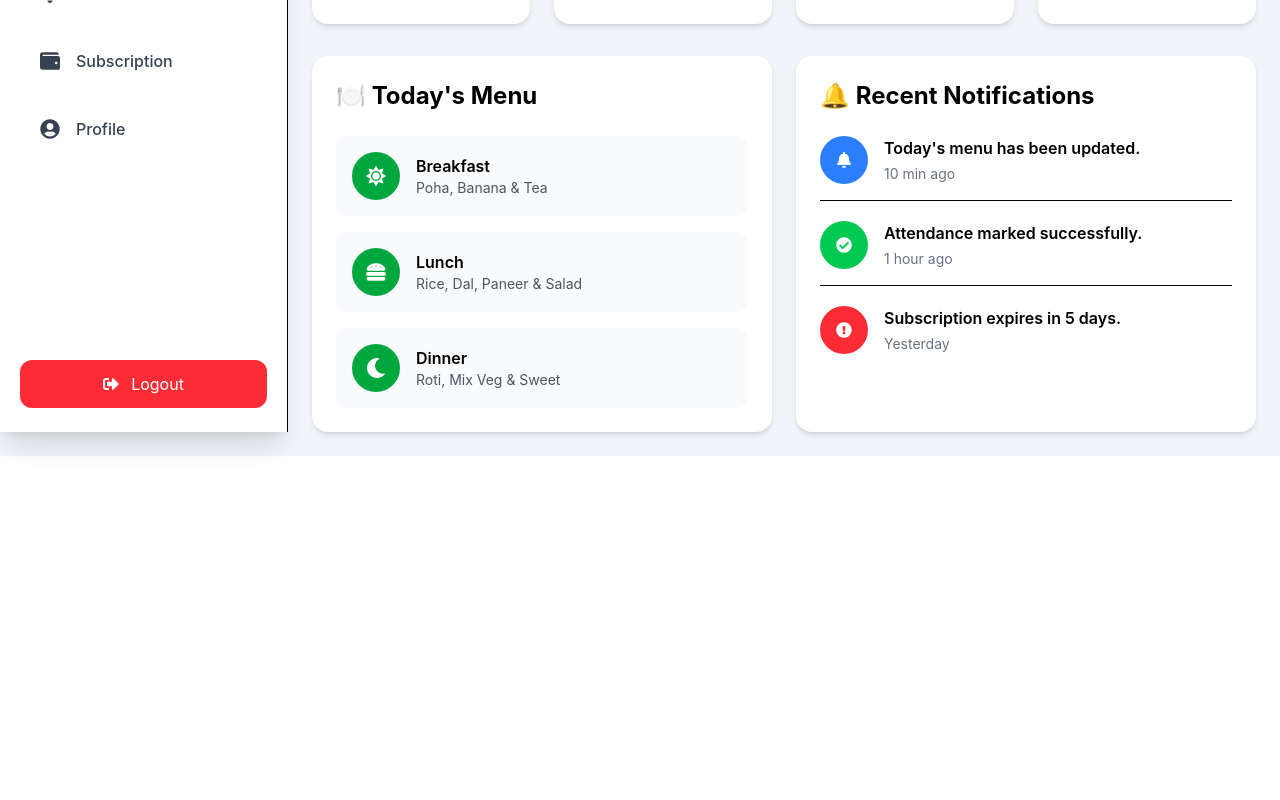
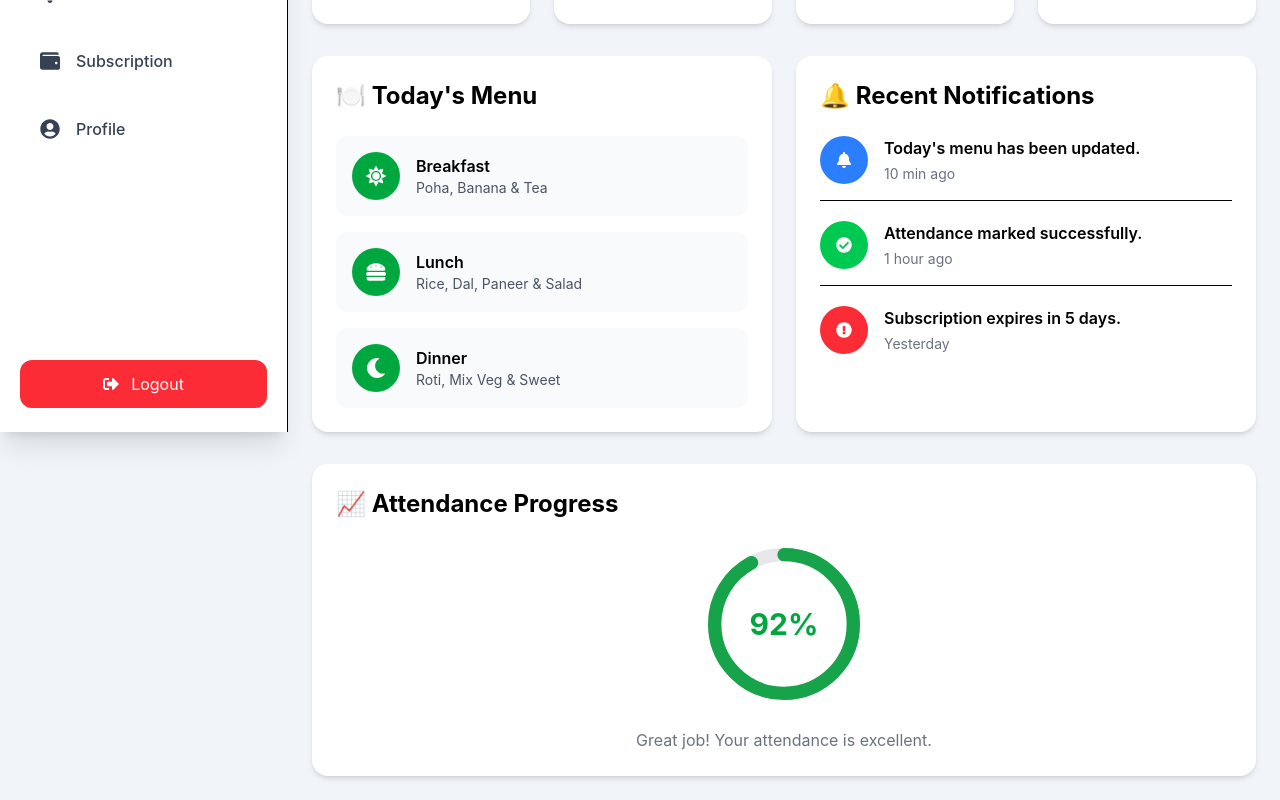
Before and after one commit to TheMnis/MessMate, a React (Vite) app: page /student/dashboard in a window 1280 px wide. Shown: the part 368-1168 px from the top of the page. Before the commit the page ends 824 px from the top, so only its background shows below. Built offline with nearby package versions, Linux system fonts and the light colour scheme.

Commit message:
feat: dashboard attendance progress

```diff
--- /dev/null
+++ b/src/components/dashboard/AttendanceProgressCard.jsx
@@ -0,0 +1,57 @@
+function AttendanceProgressCard() {
+  const attendance = 92;
+
+  return (
+    <div className="bg-white rounded-2xl shadow-md p-6">
+      <h2 className="text-2xl font-bold mb-6">
+        📈 Attendance Progress
+      </h2>
+
+      <div className="flex flex-col items-center">
+
+        <div className="relative w-40 h-40">
+
+          <svg
+            className="w-40 h-40 -rotate-90"
+            viewBox="0 0 120 120"
+          >
+            <circle
+              cx="60"
+              cy="60"
+              r="52"
+              stroke="#E5E7EB"
+              strokeWidth="10"
+              fill="none"
+            />
+
+            <circle
+              cx="60"
+              cy="60"
+              r="52"
+              stroke="#16A34A"
+              strokeWidth="10"
+              fill="none"
+              strokeLinecap="round"
+              strokeDasharray="327"
+              strokeDashoffset={327 - (327 * attendance) / 100}
+            />
+          </svg>
+
+          <div className="absolute inset-0 flex items-center justify-center">
+            <span className="text-3xl font-bold text-green-600">
+              {attendance}%
+            </span>
+          </div>
+
+        </div>
+
+        <p className="text-gray-500 mt-6 text-center">
+          Great job! Your attendance is excellent.
+        </p>
+
+      </div>
+    </div>
+  );
+}
+
+export default AttendanceProgressCard;
--- a/src/pages/student/StudentDashboard.jsx
+++ b/src/pages/student/StudentDashboard.jsx
@@ -9,6 +9,7 @@ import WelcomeBanner from "../../components/dashboard/WelcomeBanner";
 import StatsCard from "../../components/dashboard/StatsCard";
 import TodayMenuCard from "../../components/dashboard/TodayMenuCard";
 import RecentNotifications from "../../components/dashboard/RecentNotifications";
+import AttendanceProgressCard from "../../components/dashboard/AttendanceProgressCard";
 
 function StudentDashboard() {
   return (
@@ -60,6 +61,8 @@ function StudentDashboard() {
 
       </div>
 
+      <AttendanceProgressCard />
+
     </div>
   );
 }
```
Also changed, not shown: src/data/dashboardData.js (added), src/services/student/dashboard.service.js (added).
